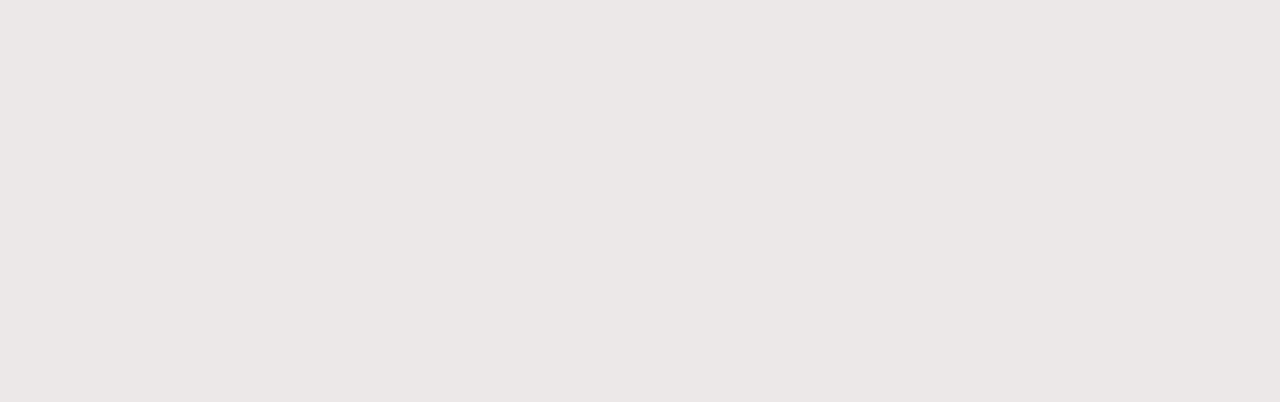
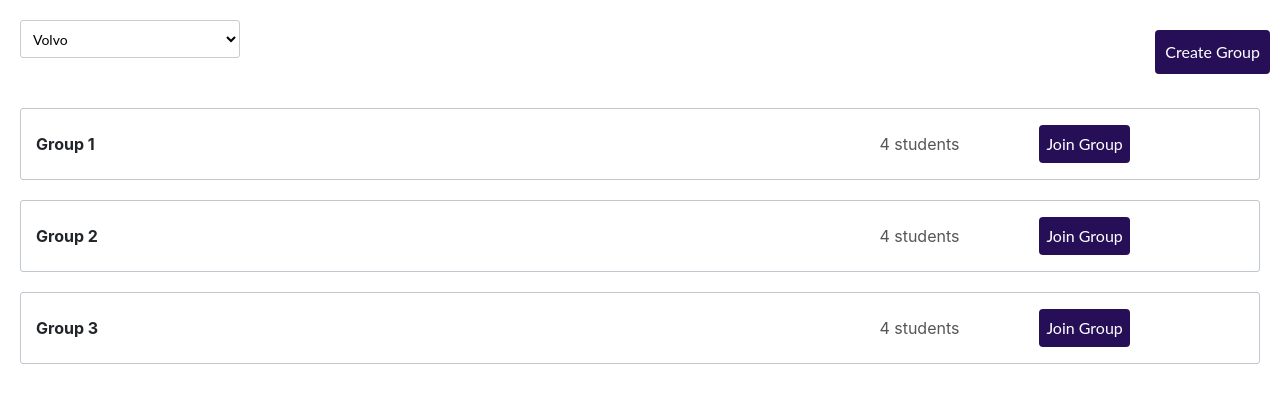
Before and after one commit to Di-Doan/SE-Project-Management, a React (Create React App) app in the folder frontend/: page /team in a window 1280 px wide. Before the commit this address had no page. Shown: the top 402 px of the page. Built offline with nearby package versions, Linux system fonts and the light colour scheme; the HTML template or start-up script is replaced by a standard one.

Commit message:
people + team UI

```diff
--- a/frontend/src/App.js
+++ b/frontend/src/App.js
@@ -8,6 +8,8 @@ import ResetPassword from "./components/ForgotPassword/ResetPassword";
 import UserProfile from "./components/UserProfile/UserProfile";
 import Design from "./components/Dashboard/Design";
 import DirectChatPage from "./components/Direct Chat/DirectChatPage";
+import FindTeam from "./components/FindTeam/FindTeam";
+import People from "./components/People/People";
 
 
 function App() {
@@ -22,6 +24,9 @@ function App() {
         <Route path="/profile" element={<UserProfile />} />
         <Route path="/dashboard" element={<Design />} />
         <Route path="/directchatpage" element={<DirectChatPage />} />
+
+        <Route path="/team" element={<FindTeam />} />
+        <Route path="/people" element={<People />} />
       </Routes>
     </BrowserRouter>
   );
--- /dev/null
+++ b/frontend/src/components/FindTeam/FindTeam.js
@@ -0,0 +1,35 @@
+import React, { useState, useEffect } from "react";
+import { Link } from "react-router-dom";
+import axios from "axios";
+import { jwtDecode } from "jwt-decode";
+import defaultAva from "../../assets/avatar.jpg";
+import axiosInstance from "../../ultilities/axiosInstance";
+import TeamStyle from "./FindTeam.module.css";
+import GroupBox from "./GroupBox";
+
+function FindTeam() {
+  return (
+    <div className={TeamStyle.body}>
+      <div className={TeamStyle.createGroupBtn}>
+        <button className={TeamStyle.createBtn}>Create Group</button>
+      </div>
+
+      <div className={TeamStyle.groupFilter}>
+        <select className={TeamStyle.groupSelect} name="cars" id="cars">
+          <option value="volvo">Volvo</option>
+          <option value="saab">Saab</option>
+          <option value="mercedes">Mercedes</option>
+          <option value="audi">Audi</option>
+        </select>
+      </div>
+
+      <div className={TeamStyle.groupList}>
+        <GroupBox group="1"></GroupBox>
+        <GroupBox group="2"></GroupBox>
+        <GroupBox group="3"></GroupBox>
+      </div>
+    </div>
+  );
+}
+
+export default FindTeam;
--- /dev/null
+++ b/frontend/src/components/FindTeam/FindTeam.module.css
@@ -0,0 +1,139 @@
+.body {
+  background-color: white;
+}
+
+.groupFilter {
+  width: 30%;
+  min-width: 230px;
+
+  box-sizing: border-box;
+  font-family: LatoWeb, "Lato Extended", Lato, "Helvetica Neue", Helvetica,
+    Arial, sans-serif;
+  max-width: 100%;
+  overflow: visible;
+  overscroll-behavior: auto;
+
+  margin: 20px;
+  position: relative;
+}
+
+.groupSelect {
+  display: inline-block;
+  margin-bottom: 0;
+  vertical-align: middle;
+
+  width: 220px;
+  border: 1px solid #ccc;
+  background-color: #fff;
+
+  height: 2.375rem;
+  line-height: 2.375rem;
+
+  padding: 8px;
+  font-size: 0.875rem;
+  border-radius: 3px;
+
+  font-family: "Lato Extended","Lato","Helvetica Neue",Helvetica,Arial,sans-serif;
+}
+
+.groupList {
+  display: block;
+  margin-top: 50px;
+}
+
+.groupBox {
+  border: 1px solid #c1c7cf;
+  border-radius: 3px;
+  margin: 20px;
+  display: block;
+}
+
+.groupHeader {
+  padding: 16px 16px 16px 10px;
+  display: flex;
+  align-items: center;
+}
+
+.groupTitle {
+  display: inline-flex;
+  align-items: center;
+  flex-grow: 1;
+  max-width: 70%;
+}
+
+.groupLabel {
+  margin: 0 7px 0 5px;
+  font-weight: bold;
+  font-size: 1rem;
+  line-height: 18px;
+  text-overflow: ellipsis;
+  overflow: hidden;
+}
+
+.groupStudent {
+  color: #555;
+  font-weight: normal;
+  flex-basis: 10rem;
+}
+
+.groupJoin {
+  flex-basis: 7rem;
+}
+
+.joinBtn {
+  margin: 0px;
+  padding: 7px;
+  border-radius: 0.25rem;
+  border-width: 0px;
+  width: auto;
+  cursor: pointer;
+
+  box-sizing: border-box;
+  font-family: LatoWeb, "Lato Extended", Lato, "Helvetica Neue", Helvetica,
+    Arial, sans-serif;
+  max-width: 100%;
+  overflow: visible;
+  display: inline-block;
+  vertical-align: middle;
+  color: white;
+  background: #270f58;
+  position: relative;
+  overscroll-behavior: auto;
+  appearance: none;
+  text-decoration: none;
+  touch-action: manipulation;
+}
+
+.createGroupBtn {
+  height: 36px;
+  z-index: 1;
+  position: relative;
+  margin: 10px;
+
+  float: right;
+  display: block;
+}
+
+.createBtn {
+  margin: 0px;
+  padding: 10px;
+  border-radius: 0.25rem;
+  border-width: 0px;
+  width: auto;
+  cursor: pointer;
+
+  box-sizing: border-box;
+  font-family: LatoWeb, "Lato Extended", Lato, "Helvetica Neue", Helvetica,
+    Arial, sans-serif;
+  max-width: 100%;
+  overflow: visible;
+  display: inline-block;
+  vertical-align: middle;
+  color: white;
+  background: #270f58;
+  position: relative;
+  overscroll-behavior: auto;
+  appearance: none;
+  text-decoration: none;
+  touch-action: manipulation;
+}
--- /dev/null
+++ b/frontend/src/components/FindTeam/GroupBox.js
@@ -0,0 +1,19 @@
+import TeamStyle from "./FindTeam.module.css";
+
+function GroupBox(props) {
+  return (
+    <div className={TeamStyle.groupBox}>
+      <div className={TeamStyle.groupHeader}>
+        <div className={TeamStyle.groupTitle}>
+          <h2 className={TeamStyle.groupLabel}>Group {props.group}</h2>
+        </div>
+        <span className={TeamStyle.groupStudent}>4 students</span>
+        <span className={TeamStyle.groupJoin}>
+          <button className={TeamStyle.joinBtn}>Join Group</button>
+        </span>
+      </div>
+    </div>
+  );
+}
+
+export default GroupBox;
--- /dev/null
+++ b/frontend/src/components/People/People.js
@@ -0,0 +1,36 @@
+import React, { useState, useEffect } from "react";
+import { Link } from "react-router-dom";
+import axios from "axios";
+import { jwtDecode } from "jwt-decode";
+import defaultAva from "../../assets/avatar.jpg";
+import axiosInstance from "../../ultilities/axiosInstance";
+import PeopleStyle from "./People.module.css";
+import PeopleBlock from "./PeopleBlock";
+
+function People() {
+  return (
+    <div>
+      <div className={PeopleStyle.box}>
+        <div className={PeopleStyle.tableBlock}>
+          <table className={PeopleStyle.table}>
+            <thead className={PeopleStyle.thead}>
+              <tr>
+                <th className={PeopleStyle.th}></th>
+                <th className={PeopleStyle.th}>Name</th>
+                <th className={PeopleStyle.th}>Tutorial Class</th>
+                <th className={PeopleStyle.th}>Direct Message</th>
+              </tr>
+            </thead>
+            <tbody className={PeopleStyle.tbody}>
+              <PeopleBlock name="Doan Thien Di" tutorial="1"></PeopleBlock>
+              <PeopleBlock name="Doan Thien Di" tutorial="1"></PeopleBlock>
+              <PeopleBlock name="Doan Thien Di" tutorial="1"></PeopleBlock>
+            </tbody>
+          </table>
+        </div>
+      </div>
+    </div>
+  );
+}
+
+export default People;
--- /dev/null
+++ b/frontend/src/components/People/People.module.css
@@ -0,0 +1,99 @@
+.box {
+  margin-top: 20px;
+  margin-bottom: 20px;
+  display: block;
+}
+
+.table {
+  border-collapse: collapse;
+  border-spacing: 0;
+  max-width: 100%;
+  width: 100%;
+  background-color: transparent;
+
+  display: table;
+  border-collapse: separate;
+  box-sizing: border-box;
+  text-indent: initial;
+  border-spacing: 2px;
+  border-color: gray;
+}
+
+.thead {
+  display: table-header-group;
+  vertical-align: middle;
+  border-color: inherit;
+}
+
+.th {
+  padding: 7px;
+  padding-bottom: 3.5px;
+
+  border-bottom-color: #a5afb5;
+  font-weight: bold;
+
+  line-height: 1.3;
+  text-align: left;
+  vertical-align: middle;
+  border-bottom-style: solid;
+  border-bottom-width: 1px;
+}
+
+.tbody {
+  display: table-row-group;
+  vertical-align: middle;
+  border-color: inherit;
+}
+
+tr:nth-child(even) {
+  background-color: #f5f5f5;
+}
+
+td {
+  padding: 7px;
+  font-size: 0.875rem;
+
+  border-bottom-color: #c7cdd1;
+
+  line-height: 1.3;
+  text-align: left;
+  vertical-align: middle;
+  border-bottom-style: solid;
+  border-bottom-width: 1px;
+}
+
+.btn {
+  margin: 0px;
+  padding: 7px;
+  border-radius: 0.25rem;
+  border-width: 0px;
+  width: auto;
+  cursor: pointer;
+
+  box-sizing: border-box;
+  font-family: LatoWeb, "Lato Extended", Lato, "Helvetica Neue", Helvetica,
+    Arial, sans-serif;
+  max-width: 100%;
+  overflow: visible;
+  display: inline-block;
+  vertical-align: middle;
+  color: white;
+  background: #270f58;
+  position: relative;
+  overscroll-behavior: auto;
+  appearance: none;
+  text-decoration: none;
+  touch-action: manipulation;
+}
+
+.ava {
+  width: 100%;
+  height: 100%;
+  border-radius: 50%;
+}
+
+.avaBox {
+  width: 55.5289px;
+  height: 54.595px;
+
+}
--- /dev/null
+++ b/frontend/src/components/People/PeopleBlock.js
@@ -0,0 +1,26 @@
+import React, { useState, useEffect } from "react";
+import { Link } from "react-router-dom";
+import axios from "axios";
+import { jwtDecode } from "jwt-decode";
+import defaultAva from "../../assets/avatar.jpg";
+import axiosInstance from "../../ultilities/axiosInstance";
+import PeopleStyle from "./People.module.css";
+
+function PeopleBlock(props) {
+  return (
+    <tr>
+      <td>
+        <div className={PeopleStyle.avaBox}>
+          <img className={PeopleStyle.ava} src={defaultAva}></img>
+        </div>
+      </td>
+      <td>{props.name}</td>
+      <td>{props.tutorial}</td>
+      <td>
+        <button className={PeopleStyle.btn} >Send Message</button>
+      </td>
+    </tr>
+  );
+}
+
+export default PeopleBlock;
--- a/frontend/src/components/UserProfile/UserProfile.js
+++ b/frontend/src/components/UserProfile/UserProfile.js
@@ -62,7 +62,7 @@ function UserProfile() {
   return (
     <div>
       <UserProfileSideBar />
-      <div>
+      <div className={ProfileStyle.body}>
         <div className={ProfileStyle.userProfile}>User Profile</div>
         <div className={ProfileStyle.vector75}></div>
         <div className={ProfileStyle.group16}>
--- a/frontend/src/components/UserProfile/UserProfile.module.css
+++ b/frontend/src/components/UserProfile/UserProfile.module.css
@@ -1,4 +1,4 @@
-body {
+.body {
   background-color: #ece8e8;
 }
 
```
